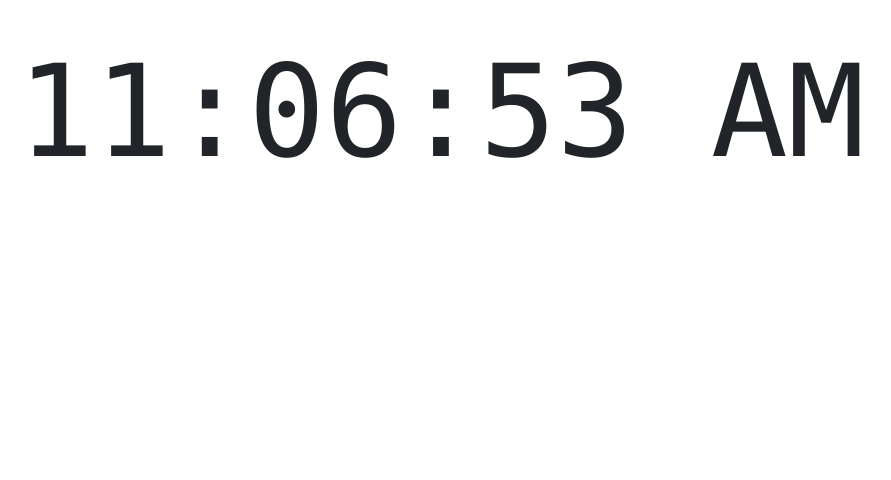
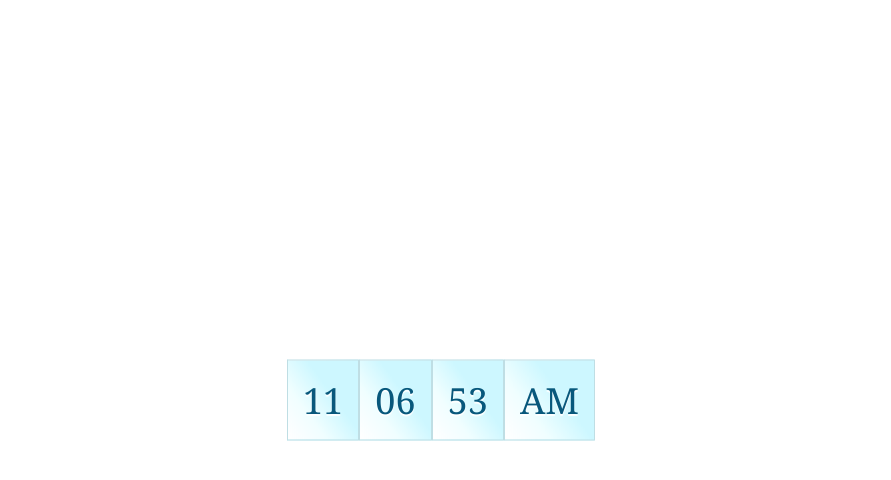
Before and after one commit to vinay2328-web/JavascriptTutorial, a plain HTML site: page CLock/clock.html in a window 1280 px wide. Shown: the whole page, without its empty margins (199-1090 px from the left). Drawn offline with nearby package versions, Linux system fonts and the light colour scheme.

Commit message:
styling the clock

```diff
--- a/CLock/clock.html
+++ b/CLock/clock.html
@@ -1,34 +1,61 @@
 <!doctype html>
 <html lang="en">
-  <head>
+
+<head>
     <!-- Required meta tags -->
     <meta charset="utf-8">
     <meta name="viewport" content="width=device-width, initial-scale=1, shrink-to-fit=no">
 
     <!-- Bootstrap CSS -->
-    <link rel="stylesheet" href="https://stackpath.bootstrapcdn.com/bootstrap/4.5.2/css/bootstrap.min.css" integrity="sha384-JcKb8q3iqJ61gNV9KGb8thSsNjpSL0n8PARn9HuZOnIxN0hoP+VmmDGMN5t9UJ0Z" crossorigin="anonymous">
+    <link rel="stylesheet" href="https://stackpath.bootstrapcdn.com/bootstrap/4.5.2/css/bootstrap.min.css"
+        integrity="sha384-JcKb8q3iqJ61gNV9KGb8thSsNjpSL0n8PARn9HuZOnIxN0hoP+VmmDGMN5t9UJ0Z" crossorigin="anonymous">
 
     <title>Show Time</title>
     <style>
-        #clock {
-            font-size: 8em;
+        div#clock {
+            display: inline-table;
+            margin: 0 auto;
+            width: 100%;
+            position: fixed;
+            top: 50%;
+            left: 50%;
+            transform: translate(-50%, -50%);
+        }
+
+        span.digitOnly {
+            /* border-radius: 50%; */
+            width: 50px;
+            height: 50px;
+            padding: 15px;
+            margin: 0px 0px 0px 0.1px;
+
+            background: linear-gradient(54deg, rgba(255, 255, 255, 1) 0%, rgba(240, 254, 255, 1) 30%, rgba(205, 247, 255, 1) 60%);
+            border: 1px solid rgb(191, 222, 228);
+            color: #08587c;
+            text-align: center;
+            font: 36px Cambria, Cochin, Georgia, Times, 'Times New Roman', serif;
+            text-shadow: 0px 2px 1px rgba(255, 255, 255, 1);
+
         }
     </style>
-  </head>
-  <body onload="displayClock(); setInterval('displayClock()', 1000)">
+</head>
+
+<body onload="displayClock(); setInterval('displayClock()', 1000)">
     <div class="container my-3 mx-auto text-center">
-        <div class="row">
-            <div class="col-lg-12">
-                <div id="clock" class="text-monospace"></div>
-            </div>
-        </div>
+        <div id="clock"></div>
     </div>
 
     <!-- Optional JavaScript -->
     <!-- jQuery first, then Popper.js, then Bootstrap JS -->
-    <script src="https://code.jquery.com/jquery-3.5.1.slim.min.js" integrity="sha384-DfXdz2htPH0lsSSs5nCTpuj/zy4C+OGpamoFVy38MVBnE+IbbVYUew+OrCXaRkfj" crossorigin="anonymous"></script>
-    <script src="https://cdn.jsdelivr.net/npm/popper.js@1.16.1/dist/umd/popper.min.js" integrity="sha384-9/reFTGAW83EW2RDu2S0VKaIzap3H66lZH81PoYlFhbGU+6BZp6G7niu735Sk7lN" crossorigin="anonymous"></script>
-    <script src="https://stackpath.bootstrapcdn.com/bootstrap/4.5.2/js/bootstrap.min.js" integrity="sha384-B4gt1jrGC7Jh4AgTPSdUtOBvfO8shuf57BaghqFfPlYxofvL8/KUEfYiJOMMV+rV" crossorigin="anonymous"></script>
+    <script src="https://code.jquery.com/jquery-3.5.1.slim.min.js"
+        integrity="sha384-DfXdz2htPH0lsSSs5nCTpuj/zy4C+OGpamoFVy38MVBnE+IbbVYUew+OrCXaRkfj"
+        crossorigin="anonymous"></script>
+    <script src="https://cdn.jsdelivr.net/npm/popper.js@1.16.1/dist/umd/popper.min.js"
+        integrity="sha384-9/reFTGAW83EW2RDu2S0VKaIzap3H66lZH81PoYlFhbGU+6BZp6G7niu735Sk7lN"
+        crossorigin="anonymous"></script>
+    <script src="https://stackpath.bootstrapcdn.com/bootstrap/4.5.2/js/bootstrap.min.js"
+        integrity="sha384-B4gt1jrGC7Jh4AgTPSdUtOBvfO8shuf57BaghqFfPlYxofvL8/KUEfYiJOMMV+rV"
+        crossorigin="anonymous"></script>
     <script src="/CLock/clock.js"></script>
 </body>
 </html>
--- a/CLock/clock.js
+++ b/CLock/clock.js
@@ -7,18 +7,32 @@ const clockElement = document.getElementById('clock');
 function displayClock() {
     // get current time
     let currentTime = new Date();
+
+    // Extract hour, minute and seconds from date
     let currentHours = currentTime.getHours(),
         currentMinutes = currentTime.getMinutes(),
         currentSeconds = currentTime.getSeconds();
 
     // Beautify the hours and seconds
+    // Pad 0 if minutes and seconds is less than 10 (single digit)
     currentMinutes = (currentMinutes < 10 ? "0" : "") + currentMinutes;
     currentSeconds = (currentSeconds < 10 ? "0" : "") + currentSeconds;
 
-    // Display AM/PM
+    // Covert 24 hours clock to AM/PM
+    currentHours = (currentHours > 12) ? currentHours - 12 : currentHours;
+    currentHours = (currentHours == 0) ? 12 : currentHours;
+    currentHours = (currentHours < 10 ? "0" : "") + currentHours;
+
+    // Choose AM/PM as per time of the day
     let timeOfDay = (currentHours < 12) ? "AM" : "PM";
 
-    // display clock on dom element
-    let currentTimeStr = currentHours + ":" + currentMinutes + ":" + currentSeconds + " " + timeOfDay;
+    // Prepare the time string in hours, minutes and seconds
+    // let currentTimeStr = currentHours + ":" + currentMinutes + ":" + currentSeconds + " " + timeOfDay;
+    let currentTimeStr = `<span class="digitOnly">${currentHours}</span>
+                          <span class="digitOnly">${currentMinutes}</span>
+                          <span class="digitOnly">${currentSeconds}</span>
+                          <span class="digitOnly">${timeOfDay}</span>`;
+
+    // Insert the time string inside the DOM
     clockElement.innerHTML = currentTimeStr;
 }
```
